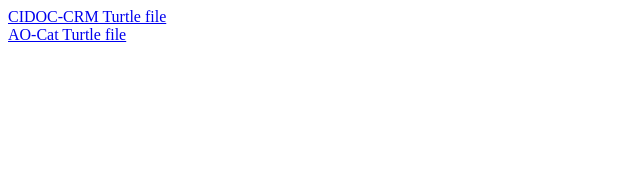
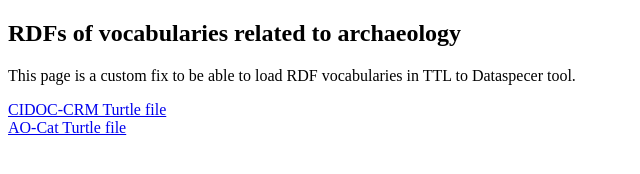
Before and after one commit to ARUP-CAS/dataspecer-vocabs, a plain HTML site: page index.html in a window 1280 px wide. Shown: the whole page, without its empty margins (0-640 px from the left). Drawn offline with Linux system fonts and the light colour scheme.

Commit message:
upd. index

```diff
--- a/index.html
+++ b/index.html
@@ -1,7 +1,9 @@
 <!DOCTYPE html>
   <html>
   <body>
-  <a href="crm/crm.ttl">CIDOC-CRM Turtle file</a><br>
-  <a href="aocat/aocat.ttl">AO-Cat Turtle file</a>
+    <h2>RDFs of vocabularies related to archaeology</h2>
+    <p>This page is a custom fix to be able to load RDF vocabularies in TTL to Dataspecer tool.</p>
+    <a href="crm/crm.ttl">CIDOC-CRM Turtle file</a><br>
+    <a href="aocat/aocat.ttl">AO-Cat Turtle file</a>
   </body>
   </html>
```
